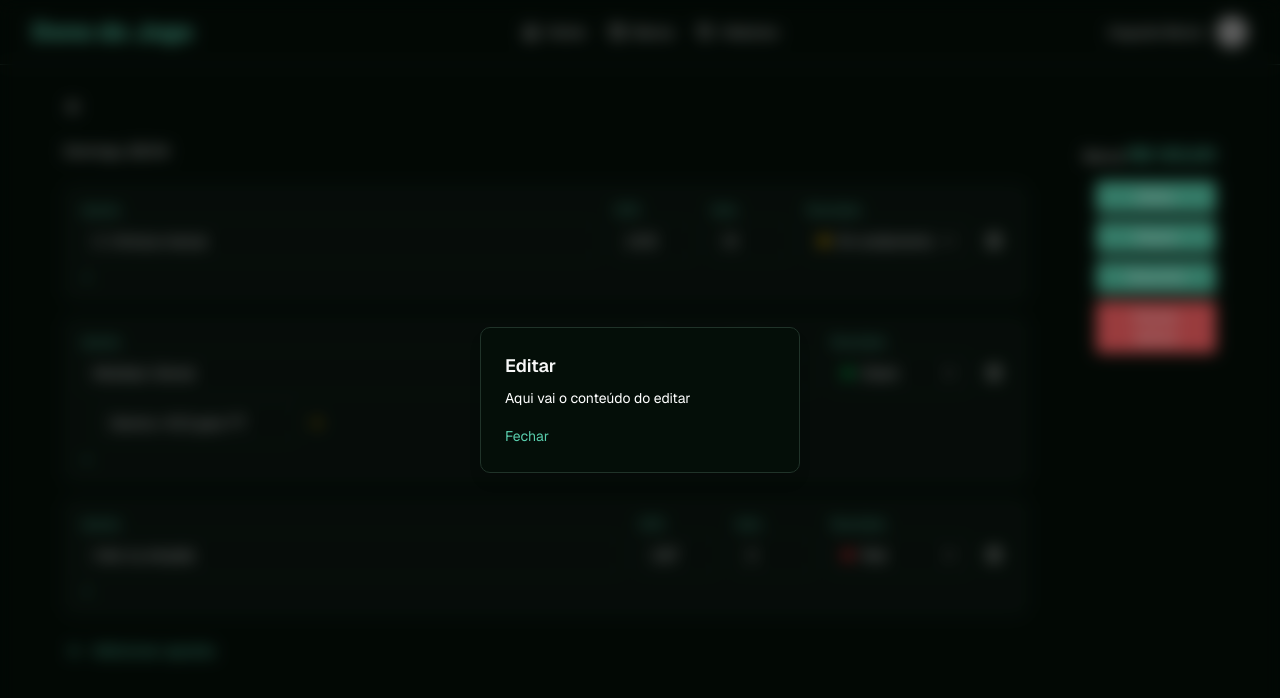
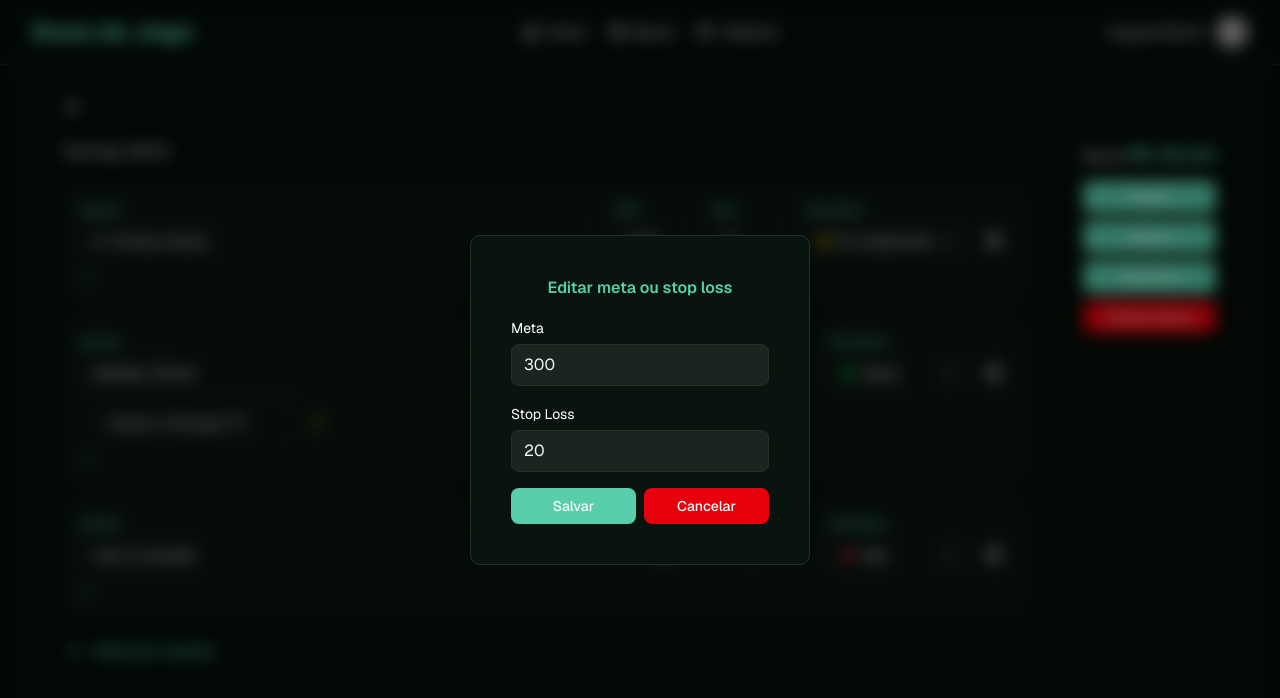
Before and after one commit to dudyus/dono_do_jogo, a Next.js app: page /banca in a window 1280 px wide. Both pictures are taken after a click on the button "Editar". Shown: the top 698 px of the page. Built offline with nearby package versions, Linux system fonts and the light colour scheme; grey boxes are pictures that could not be loaded.

Commit message:
Modais Banca

```diff
--- a/app/globals.css
+++ b/app/globals.css
@@ -123,3 +123,14 @@
     @apply bg-background text-foreground;
   }
 }
+/* remove setas input number */
+input.no-spinner::-webkit-inner-spin-button,
+input.no-spinner::-webkit-outer-spin-button {
+  -webkit-appearance: none !important;
+  margin: 0;
+}
+
+input.no-spinner {
+  -moz-appearance: textfield !important;
+  appearance: textfield !important;
+}
--- a/components/banca-sidebar.tsx
+++ b/components/banca-sidebar.tsx
@@ -10,11 +10,49 @@ type ModalType = "editar" | "saque" | "deposito" | "fechar" | null
 
 export function BancaSidebar({ balance }: BancaSidebarProps) {
   const [activeModal, setActiveModal] = useState<ModalType>(null)
+  const [saldoAtual, setSaldoAtual] = useState(balance)
+  const [meta, setMeta] = useState(300)
+  const [stopLoss, setStopLoss] = useState(20)
+  const [valorSaque, setValorSaque] = useState("")
+  const [valorDeposito, setValorDeposito] = useState("")
 
-  const formattedBalance = balance.toLocaleString("pt-BR", {
-    style: "currency",
-    currency: "BRL",
-  })
+  const handleSaveEdit = () => {
+    if (meta <= 0) return alert("Meta deve ser maior que 0")
+    if (stopLoss < 0) return alert("Stop loss não pode ser negativo")
+
+    console.log("SALVANDO:", { meta, stopLoss })
+    setActiveModal(null)
+  }
+
+  const handleSaque = () => {
+    const valor = Number(valorSaque)
+
+    if (!valor || valor <= 0) {
+      return alert("Informe um valor válido")
+    }
+
+    if (valor > saldoAtual) {
+      return alert("Saldo insuficiente")
+    }
+
+    setSaldoAtual((prev) => prev - valor)
+
+    setActiveModal(null)
+    setValorSaque("")
+  }
+
+  const handleDeposito = () => {
+    const valor = Number(valorDeposito)
+
+    if (!valor || valor <= 0) {
+      return alert("Informe um valor válido")
+    }
+
+    setSaldoAtual((prev) => prev + valor)
+
+    setActiveModal(null)
+    setValorDeposito("")
+  }
 
   return (
     <>
@@ -22,11 +60,14 @@ export function BancaSidebar({ balance }: BancaSidebarProps) {
         <div className="text-right">
           <span className="text-muted-foreground text-sm">Banca </span>
           <span className="text-primary font-semibold text-lg">
-            {formattedBalance}
+            {saldoAtual.toLocaleString("pt-BR", {
+              style: "currency",
+              currency: "BRL",
+            })}
           </span>
         </div>
 
-        <div className="flex flex-col gap-2 w-full max-w-[120px]">
+        <div className="flex flex-col gap-2 w-full max-w-[140px]">
           <ActionButton onClick={() => setActiveModal("editar")} variant="primary">
             Editar
           </ActionButton>
@@ -36,7 +77,7 @@ export function BancaSidebar({ balance }: BancaSidebarProps) {
           </ActionButton>
 
           <ActionButton onClick={() => setActiveModal("deposito")} variant="primary">
-            Deposito
+            Depósito
           </ActionButton>
 
           <ActionButton onClick={() => setActiveModal("fechar")} variant="coral">
@@ -46,39 +87,144 @@ export function BancaSidebar({ balance }: BancaSidebarProps) {
       </div>
 
       {/* MODAL */}
-      {activeModal && (
-        <div className="fixed inset-0 z-50 flex items-center justify-center">
+      {activeModal === "editar" && (
+        <Modal onClose={() => setActiveModal(null)}>
+          <h2 className="modal-title text-center text-primary font-semibold mb-4">
+            Editar meta ou stop loss
+          </h2>
 
-          {/* BACKDROP COM BLUR */}
-          <div
-            className="absolute inset-0 bg-black/40 backdrop-blur-sm"
-            onClick={() => setActiveModal(null)}
+          <Input
+            label="Meta"
+            value={meta}
+            onChange={(e) => setMeta(Number(e.target.value))}
           />
 
-          {/* CONTEÚDO */}
-          <div className="relative z-10 w-[320px] rounded-lg border border-border bg-background p-6 shadow-lg">
-            <h2 className="text-lg font-semibold capitalize mb-2">
-              {activeModal}
-            </h2>
+          <Input
+            label="Stop Loss"
+            value={stopLoss}
+            onChange={(e) => setStopLoss(Number(e.target.value))}
+          />
 
-            <p className="text-sm text-muted-foreground mb-4">
-              Aqui vai o conteúdo do {activeModal}
-            </p>
+          <ModalActions
+            onConfirm={handleSaveEdit}
+            onCancel={() => setActiveModal(null)}
+          />
+        </Modal>
+      )}
 
-            <button
-              onClick={() => setActiveModal(null)}
-              className="text-sm text-primary hover:underline"
-            >
-              Fechar
-            </button>
-          </div>
-        </div>
+      {/* MODAL */}
+      {activeModal === "saque" && (
+        <Modal onClose={() => setActiveModal(null)}>
+          <h2 className="modal-title text-center text-primary font-semibold mb-4">
+            Insira o valor que deseja sacar da banca
+          </h2>
+
+          <Input
+            label="Valor de saque"
+            value={valorSaque}
+            onChange={(e) => setValorSaque(e.target.value)}
+          />
+
+          <ModalActions
+            onConfirm={handleSaque}
+            onCancel={() => setActiveModal(null)}
+          />
+        </Modal>
+      )}
+
+      {/* MODAL */}
+      {activeModal === "deposito" && (
+        <Modal onClose={() => setActiveModal(null)}>
+          <h2 className="modal-title text-center text-primary font-semibold mb-4">
+            Insira o valor que deseja depositar na banca
+          </h2>
+
+          <Input
+            label="Valor do depósito"
+            value={valorDeposito}
+            onChange={(e) => setValorDeposito(e.target.value)}
+          />
+
+          <ModalActions
+            onConfirm={handleDeposito}
+            onCancel={() => setActiveModal(null)}
+          />
+        </Modal>
       )}
     </>
   )
 }
 
-type ButtonVariant = "primary" | "teal" | "coral"
+function Modal({
+  children,
+  onClose,
+}: {
+  children: React.ReactNode
+  onClose: () => void
+}) {
+  return (
+    <div className="fixed inset-0 z-50 flex items-center justify-center">
+      <div
+        className="absolute inset-0 bg-black/40 backdrop-blur-sm"
+        onClick={onClose}
+      />
+
+      <div className="relative z-10 w-[340px] rounded-lg border bg-card shadow-lg p-10">
+        {children}
+      </div>
+    </div>
+  )
+}
+
+function Input({
+  label,
+  value,
+  onChange,
+}: {
+  label: string
+  value: string | number
+  onChange: (e: React.ChangeEvent<HTMLInputElement>) => void
+}) {
+  return (
+    <div className="mb-4">
+      <label className="text-sm text-muted-foreground">{label}</label>
+      <input
+        type="number"
+        value={value}
+        onChange={onChange}
+        className="no-spinner w-full mt-1 px-3 py-2 rounded-md bg-input border text-foreground outline-none focus:ring-2 focus:ring-ring"
+      />
+    </div>
+  )
+}
+
+function ModalActions({
+  onConfirm,
+  onCancel,
+}: {
+  onConfirm: () => void
+  onCancel: () => void
+}) {
+  return (
+    <div className="flex gap-2">
+      <button
+        onClick={onConfirm}
+        className="flex-1 bg-primary text-primary-foreground py-2 rounded-md text-sm font-medium"
+      >
+        Salvar
+      </button>
+
+      <button
+        onClick={onCancel}
+        className="flex-1 bg-destructive text-white py-2 rounded-md text-sm font-medium"
+      >
+        Cancelar
+      </button>
+    </div>
+  )
+}
+
+type ButtonVariant = "primary" | "coral"
 
 function ActionButton({
   children,
@@ -89,18 +235,15 @@ function ActionButton({
   variant: ButtonVariant
   onClick?: () => void
 }) {
-  const variantStyles: Record<ButtonVariant, string> = {
-    primary: "bg-primary text-primary-foreground hover:bg-primary/90",
-    teal: "bg-teal-600 text-white hover:bg-teal-700",
-    coral: "bg-red-400 text-white hover:bg-red-500",
-    // coral: "bg-destructive text-white hover:bg-destructive/90",
+  const styles = {
+    primary: "bg-primary text-primary-foreground",
+    coral: "bg-destructive text-white",
   }
 
   return (
     <button
-      type="button"
       onClick={onClick}
-      className={`px-4 py-1.5 rounded text-sm font-medium transition-colors ${variantStyles[variant]}`}
+      className={`px-4 py-1.5 rounded-md text-sm font-medium ${styles[variant]}`}
     >
       {children}
     </button>
```
